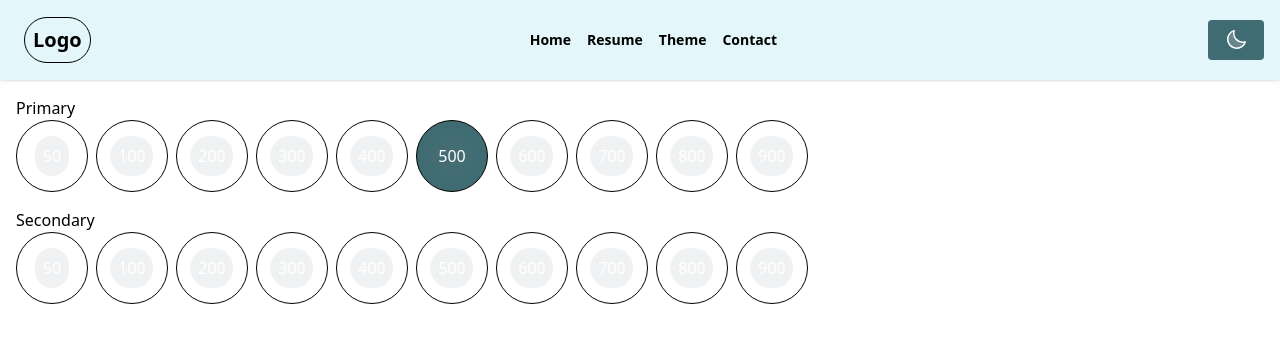
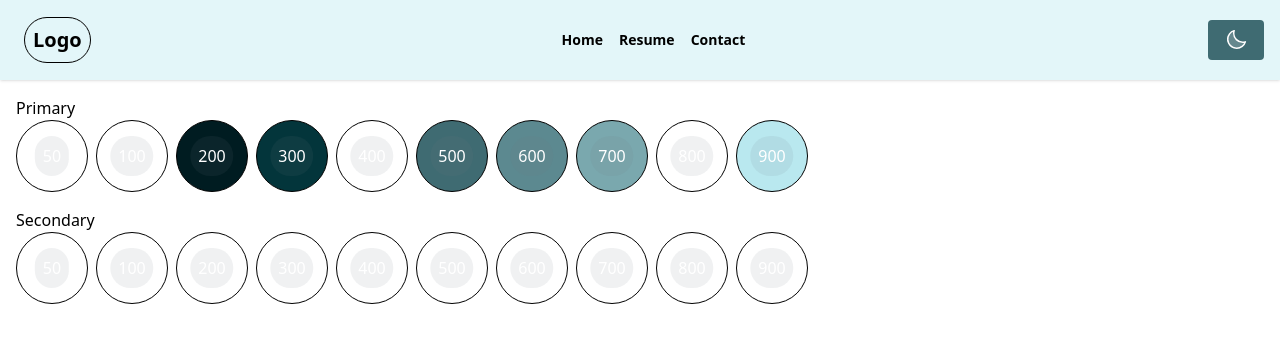
Before and after one commit to pyLuna/portfolio, a Next.js app in the folder next/: page /theme in a window 1280 px wide. Shown: the top 342 px of the page. Built offline with nearby package versions, Linux system fonts and the light colour scheme.

Commit message:
initial home page and resume link

```diff
--- a/next/package.json
+++ b/next/package.json
@@ -13,7 +13,8 @@
     "next": "15.3.2",
     "next-themes": "^0.4.6",
     "react": "^19.0.0",
-    "react-dom": "^19.0.0"
+    "react-dom": "^19.0.0",
+    "tailwind-merge": "^3.3.0"
   },
   "devDependencies": {
     "@tailwindcss/postcss": "^4",
--- a/next/src/app/globals.css
+++ b/next/src/app/globals.css
@@ -86,11 +86,11 @@
 
 @layer {
   .page{
-    @apply m-4
+    @apply m-4 min-h-screen
   }
 
   .header a{
-    @apply hover:underline hover:text-primary-200 hover:font-bold
+    @apply flex flex-col hover:underline hover:text-primary-200 hover:font-bold
   }
 }
 
--- a/next/src/app/page.tsx
+++ b/next/src/app/page.tsx
@@ -1,6 +1,8 @@
 "use client";
-import ThemeTrigger from "@/component/layout/ThemeTrigger";
 import { useThemeHook } from "@/hooks/theme";
+import { Pattaya } from "next/font/google";
+
+const font = Pattaya({ weight: ["400"] });
 
 const Home = () => {
   const theme = useThemeHook();
@@ -9,11 +11,19 @@ const Home = () => {
 
   return (
     <div className="page">
-      <h1>Home</h1>
-      <p>Theme: {theme.theme}</p>
-      <p>System: {theme.systemTheme}</p>
-      <pre>{JSON.stringify(theme, null, 2)}</pre>
-      <ThemeTrigger />
+      <div className="lg:flex lg:flex-row w-full justify-between">
+        <h1 className={`${font.className} grow flex text-center flex-col justify-center text-2xl lg:text-3xl h-[300px]`}>
+          If you can dream it, you can do it.
+          <span className="text-sm text-gray-400 mt-2">
+            - Walt Disney
+          </span>
+        </h1>
+        <div className="mt-4 lg:mt-0">
+          <div className="bg-primary-600 w-full lg:w-[600px] h-[60vh]">
+
+          </div>
+        </div>
+      </div>
     </div>
   );
 }
--- a/next/src/component/layout/Header.tsx
+++ b/next/src/component/layout/Header.tsx
@@ -3,6 +3,11 @@ import Link from "next/link";
 import ThemeToggle from "./ThemeTrigger";
 
 const Header = () => {
+
+    // const handleDownloadResume = () => {
+    //     window.open("/resume.pdf", "_blank");
+    // }
+
     return (
         <section className="p-4 flex items-center justify-between shadow-sm bg-primary-900/40 dark:bg-primary-300/30">
             <Link href="/" className="text-xl font-semibold m-2 border rounded-full p-2">
@@ -11,8 +16,8 @@ const Header = () => {
 
             <nav className="header flex gap-4 items-center text-sm font-semibold">
                 <Link href={Url.home}>Home</Link>
-                <Link href={Url.resume}>Resume</Link>
-                <Link href={Url.theme}>Theme</Link>
+                <Link href={Url.resume} target="_blank" download={"resume.pdf"}>Resume</Link>
+                {/* <Link href={Url.theme}>Theme</Link> */}
                 <Link href="#">Contact</Link>
             </nav>
 
--- a/next/src/component/theme/ThemeTile.tsx
+++ b/next/src/component/theme/ThemeTile.tsx
@@ -1,4 +1,4 @@
-
+import { twMerge } from "tailwind-merge";
 type ThemeTileProps = {
     color: string;
     label: string;
@@ -21,9 +21,10 @@ const ThemeTile = ({ color, label }: ThemeTileProps) => {
             <h1>{label}</h1>
             <div className="flex flex-row gap-2">
                 {brightness.map(br => {
+                    const className = twMerge(`border-1 place-content-center ${color}-${br} size-18 rounded-full`);
                     return (
                         <div key={br + "-" + color} className="relative">
-                            <div className={`border-1 place-content-center bg-${color}-${br} size-18 rounded-full`} />
+                            <div className={className} style={{ backgroundColor: `var(--color-${color}-${br})` }} />
                             <span className="absolute text-white top-1/2 left-1/2 -translate-x-1/2 -translate-y-1/2 bg-gray-500/10 p-2 rounded-full">
                                 <p className="text-center w-full">
                                     {br}
--- a/next/src/utils/url.ts
+++ b/next/src/utils/url.ts
@@ -1,5 +1,5 @@
 export default class Url {
     static home = "/";
-    static resume = "/resume";
+    static resume = "/resume.pdf";
     static theme = "theme";
 }
```
Also changed, not shown: 2 other files (tests, documents, lock files or other folders).
